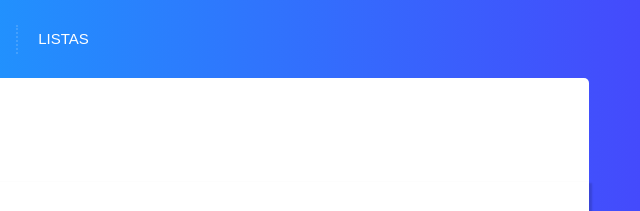
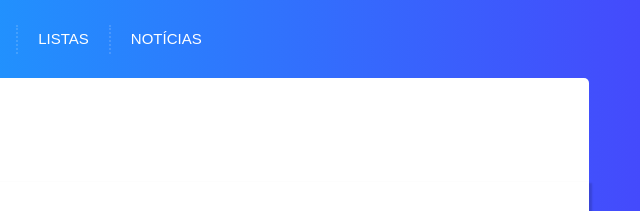
Before and after one commit to colecionando-games/blog, a Gatsby site: page /tags in a window 1280 px wide. Shown: the top 211 px of the page, 611-1251 px from the left. Built offline with nearby package versions, Linux system fonts and the light colour scheme; Gatsby itself is replaced by a stand-in of ours; some packages are replaced by stand-ins of ours.

Commit message:
chore: add news link on top menu

```diff
--- a/src/components/HeaderMenu/content.js
+++ b/src/components/HeaderMenu/content.js
@@ -6,6 +6,10 @@ const links = [
   {
     label: "Listas",
     url: "/lista"
+  },
+  {
+    label: "Notícias",
+    url: "/notícia"
   }
 ]
 
```
